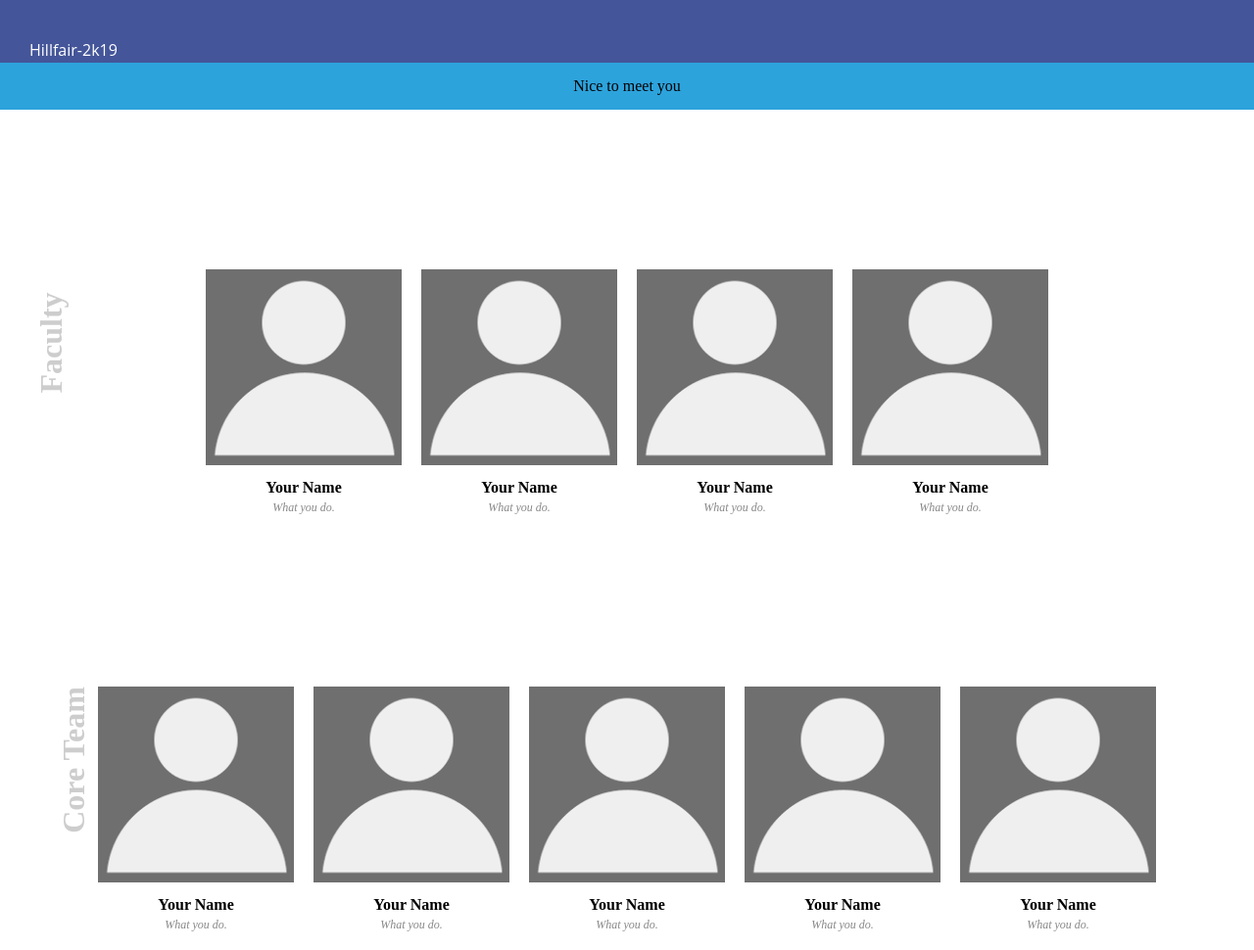
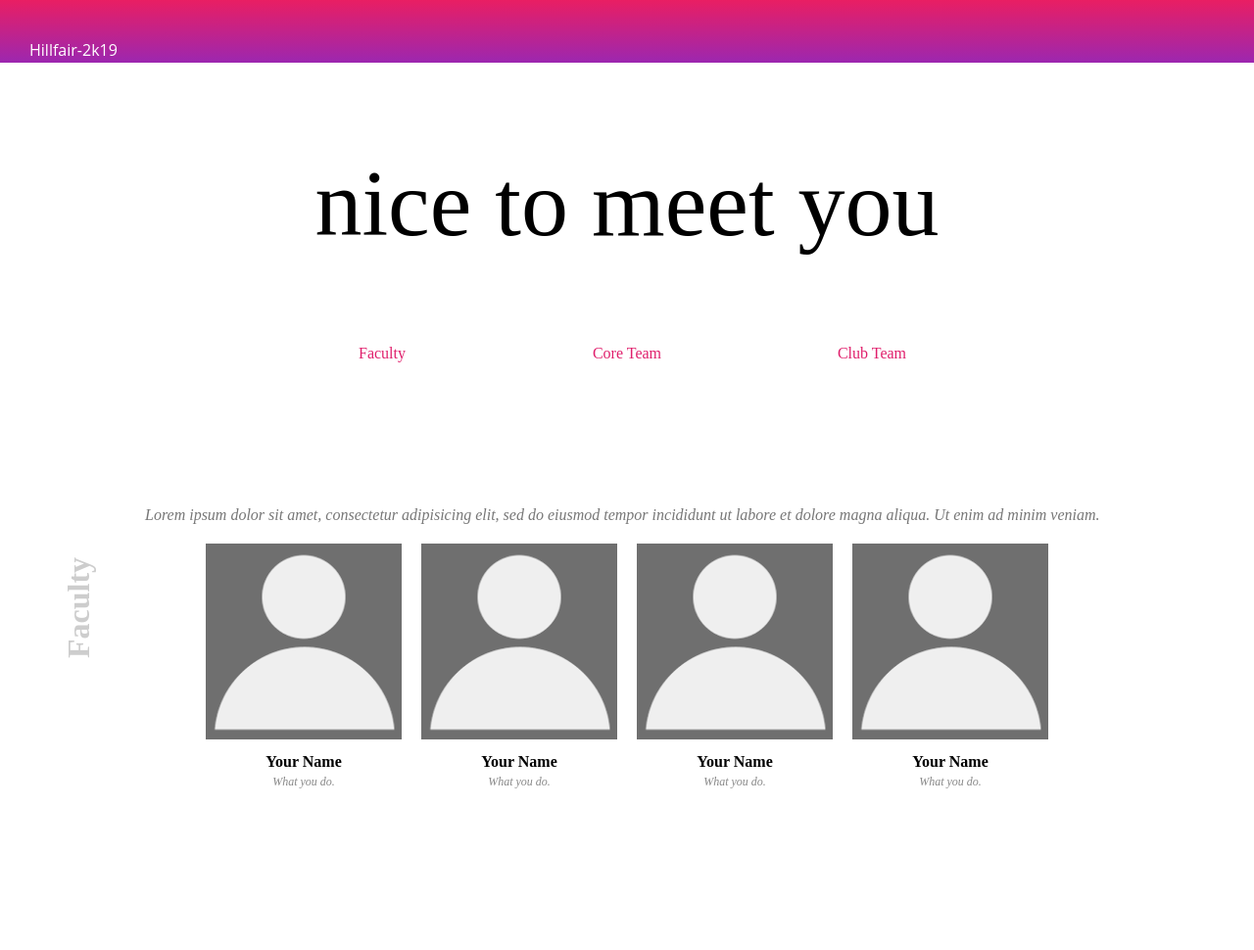
Before and after one commit to pixonoids/hillffair-2k19, a website: page team.html in a window 1280 px wide. Shown: the top 970 px of the page at 98% size. Drawn offline with Linux system fonts and the light colour scheme.

Commit message:
added text

```diff
--- a/css/team.scss
+++ b/css/team.scss
@@ -1,4 +1,11 @@
 $team_ht : 3em;
+
+$white : #f2f2f0;
+$orange : #ff5e3a;
+$bluel : #2c365d;
+$blued : #272e4f;
+
+
 
 *{
 	margin: 0;
@@ -33,7 +40,8 @@ $team_ht : 3em;
 
 header{
 	height: 4em;
-	background: #445599;
+	background: linear-gradient(#E91E63,#9C27B0);
+	// background: #fff5 ;
 	position: sticky;
 	top: -2.5em;
 	z-index: 2;
@@ -49,9 +57,42 @@ header{
 
 .team{
 	height: $team_ht;
-	background: #2DA3DC;
+	// background: #2DA3DC;
+	font-size: 6em;
 	text-align: center;
 	line-height: $team_ht;
+	font-family: "kaushan script";
+}
+
+.nav{
+
+	text-align: center;
+	color: black;
+	position: sticky;
+	top: 0;
+	z-index: 3;
+	mix-blend-mode: color-dodge;
+
+	li{
+		display: inline-block;
+		width: 250px;
+		font-size: 1em;
+		// font-weight: 700;
+		color: hsl(336, 76%, 50%);
+		text-align: center;
+
+		a{
+			text-decoration: none;
+			color: inherit;
+			cursor: pointer;
+		}
+
+		&:hover{
+			// color: #F72F0F;
+		}
+
+	}
+
 }
 
 .usr_type{
@@ -60,7 +101,7 @@ header{
 	font-size: 2em;
 	height: 2.5em;
 	line-height: 2.5em;
-	// width: 100px;
+	width: 5em;
 	display: inline-block;
 	bottom: -150px;
 	color: #bbbb;
@@ -71,11 +112,11 @@ header{
 	transform: rotate(-90deg);
 
 	&:hover + .container{
-		color: #FF1D1D;
+		color: #da2361;
 		background: #7CEFFF55;
 	}
 	&:hover{
-		color: red;
+		color: #da2361;
 	}
 }
 
@@ -86,6 +127,13 @@ header{
 	padding: 25px;
 
 	// font-family: montserrat;
+
+	.info {
+		width: 100%;
+		margin: 10px 10%;
+		color: #777;
+		font-style: italic;
+	}
 
 	.card {
 		margin: 10px;
@@ -121,6 +169,10 @@ header{
 			margin: 10px 0;
 			overflow: hidden;
 
+			&:hover + .card {
+				filter: grayscale(0);
+			}
+
 			.con {
 				transform: translate(0,-3.5em);
 				&:hover{
@@ -153,7 +205,7 @@ header{
 }
 
 .blank_space{
-	height: 3em;
+	height: 2em;
 }
 
 footer{
--- a/team.html
+++ b/team.html
@@ -9,13 +9,28 @@
 		<div class="logo">Hillfair-2k19</div>
 
 	</header><!-- /header -->
-	<div class="team">Nice to meet you</div>
+	<div class="team">nice to meet you</div>
+	<!-- <div style="height: 40px;"></div> -->
+
+	<nav class="nav">
+	    <ul>
+	        <li><a href="#people1">Faculty</a></li><!--
+	     --><li><a href="#people2">Core Team</a></li><!--
+	     --><li><a href="#people3">Club Team</a></li>
+	    </ul>
+	</nav>
+
 	<div class="blank_space"></div>
 
 
 <!-- faculty members -->
-	<div class="usr_type">Faculty</div>
+	<div class="usr_type" id="people1">Faculty</div>
 	<div class="container">
+
+		<div class="info">
+		Lorem ipsum dolor sit amet, consectetur adipisicing elit, sed do eiusmod tempor incididunt ut labore et dolore magna aliqua. Ut enim ad minim veniam.
+		</div>
+
 
 		<div class="card">
 			<div class="pic">
@@ -72,8 +87,13 @@
 	</div>
 <!-- -------another people ---- -->
 
-	<div class="usr_type">Core Team</div>
+	<div class="usr_type" id="people2">Core Team</div>
 	<div class="container">
+
+		<div class="info">
+		Lorem ipsum dolor sit amet, consectetur adipisicing elit, sed do eiusmod tempor incididunt ut labore et dolore magna aliqua. Ut enim ad minim veniam, quis nostrud exercitation ullamco laboris nisi ut aliquip ex ea commodo consequat. Duis aute irure dolor in reprehenderit in voluptate velit esse cillum dolore eu fugiat nulla pariatur.
+		</div>
+
 
 		<div class="card">
 			<div class="pic">
@@ -247,10 +267,14 @@
 
 <!-- another class -->
 
-	<div class="blank_space"></div>
+	<div class="blank_space" id="people3"></div>
 
 	<div class="usr_type">Club Team</div>
 	<div class="container">
+
+		<div class="info">
+		Lorem ipsum dolor sit amet, consectetur adipisicing elit, sed do eiusmod tempor incididunt ut labore et dolore magna aliqua. Ut enim ad minim veniam, quis nostrud exercitation ullamco laboris nisi ut aliquip ex ea commodo consequat. Duis aute irure dolor in reprehenderit in voluptate velit esse cillum dolore eu fugiat nulla pariatur. Excepteur sint occaecat cupidatat non proident, sunt in culpa qui officia deserunt mollit anim id est laborum.
+		</div>
 
 		<div class="card">
 			<div class="pic">
```
Also changed, not shown: css/team.css, 1 other file.
